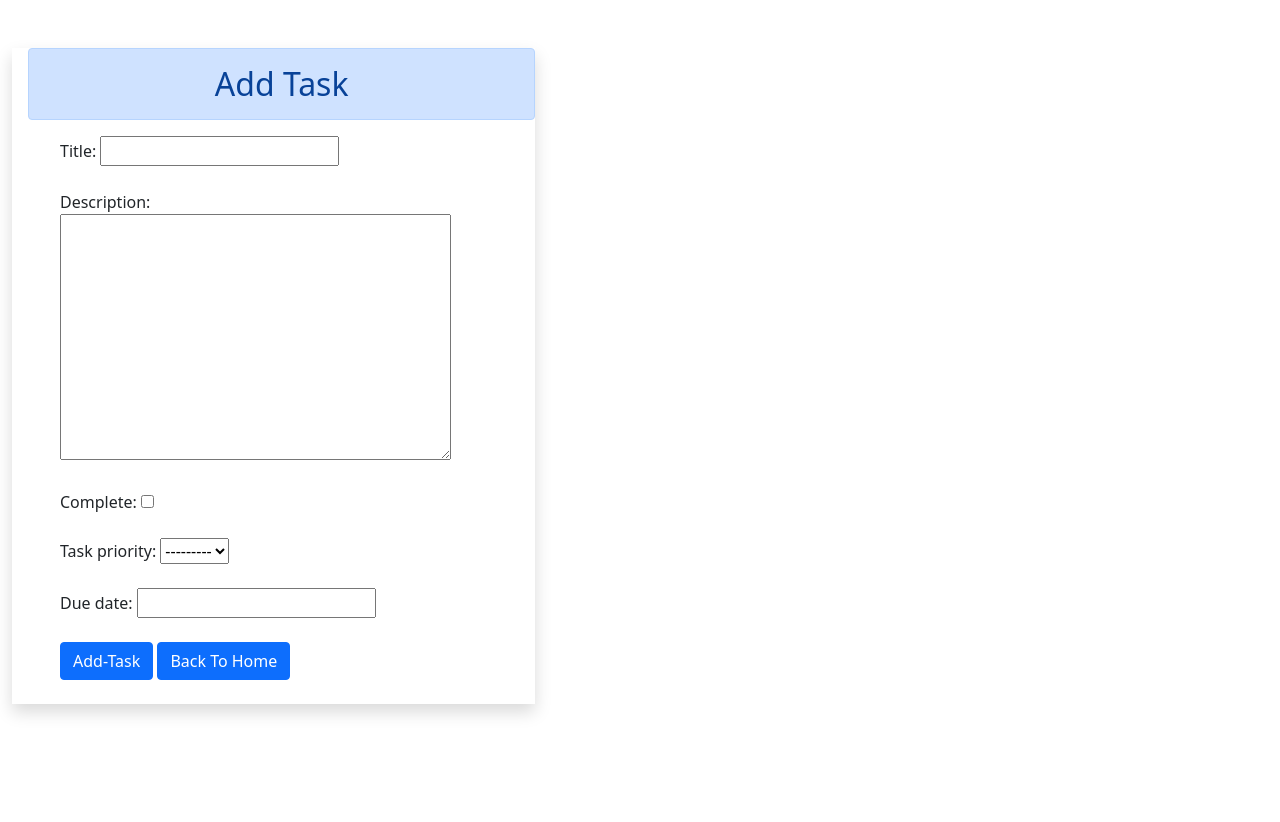
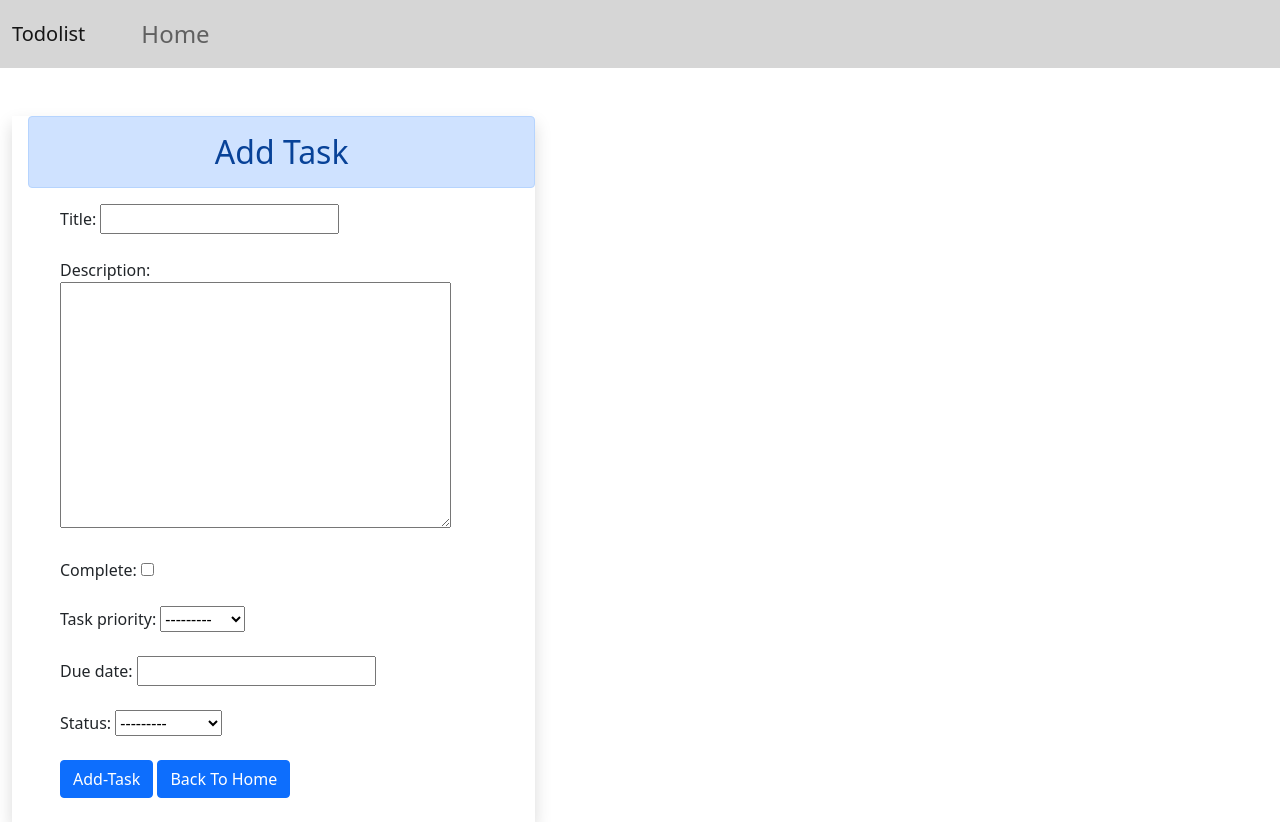
Before and after one commit to PravatJungBasnet/Django_Todolist_Website, a Django app: page /add/ in a window 1280 px wide. Before the commit the page ends 716 px from the top, so only its background shows below. Run offline with Django 5.2, Linux system fonts and the light colour scheme; some libraries are stand-ins or nearby versions.

Commit message:
fourth-commit

```diff
--- a/task/admin.py
+++ b/task/admin.py
@@ -4,4 +4,4 @@ from .models import task
 # Register your models here.
 @admin.register(task)
 class taskAdmin(admin.ModelAdmin):
-    list_display=['user','title','description','complete','create','task_priority','due_date',]
+    list_display=['user','title','description','complete','create','task_priority','due_date','status']
--- a/task/forms.py
+++ b/task/forms.py
@@ -5,7 +5,7 @@ from django.contrib.auth.models import User
 class taskfrom(forms.ModelForm):
     class Meta:
         model=task
-        fields=['title','description','complete','task_priority','due_date',]
+        fields=['title','description','complete','task_priority','due_date','status',]
 #signup
 class Signup(UserCreationForm):
     password1=forms.CharField(widget=forms.PasswordInput(attrs={'class':'form-control'}))
--- a/task/models.py
+++ b/task/models.py
@@ -9,27 +9,29 @@ from django.utils import timezone
 
 
 class task(models.Model):
-    priority_choices =[
-  (1,'1'),
-  (2,'2'),
-  (3,'3'),
-  (4,'4'),
-  (5,'5'),
-  (6,'6'),
-  (7,'7'),
-  (8,'8'),
-  (9,'9'),
-  (10,'10'),
+  priority_choices =[
+  ('Low','Low'),
+  ('Medium','Medium'),
+  ('High','High'),
+
+
 
 ]
-    user=models.ForeignKey(User,on_delete=models.CASCADE)
-    title=models.CharField(max_length=100)
-    description=models.TextField()
-    complete=models.BooleanField(default=False)
-    create=models.DateTimeField(auto_now_add=True)
-    task_priority=models.IntegerField(choices=priority_choices)
-    due_date=models.DateTimeField()
-    def due_remainder(self):
+  status_choices=[
+    ('Pause','Pause'),
+    ('In progress','in Progress'),
+    ('Complete','Complete'),
+  ]
+
+  user=models.ForeignKey(User,on_delete=models.CASCADE)
+  title=models.CharField(max_length=100)
+  description=models.TextField()
+  complete=models.BooleanField(default=False)
+  create=models.DateTimeField(auto_now_add=True)
+  task_priority=models.CharField(choices=priority_choices,max_length=30)
+  due_date=models.DateTimeField()
+  status=models.CharField(choices=status_choices,max_length=50)
+  def due_remainder(self):
         now=timezone.now()
         time_difference=self.due_date-now
         return time_difference
--- /dev/null
+++ b/task/static/task/css/phone.css
@@ -0,0 +1,3 @@
+.navbar{
+    flex-direction: column;
+}
--- a/task/templates/task/base.html
+++ b/task/templates/task/base.html
@@ -11,6 +11,9 @@
     <meta name="viewport" content="width=device-width, initial-scale=1.0">
     <title>Document</title>
     <link rel="stylesheet" href="{% static 'task/css/bootstrap.min.css' %}">
+    <link href="https://fonts.googleapis.com/icon?family=Material+Icons" rel="stylesheet">
+    <link rel="stylesheet" href="https://cdnjs.cloudflare.com/ajax/libs/font-awesome/4.7.0/css/font-awesome.min.css">
+    <link rel="stylesheet" media="screen and (max-width:998)"  href="{% static 'task/css/phone.css' %}">
     <style>
         .container{
         border: 5px solid;
@@ -21,10 +24,66 @@
         .out{
             float: right;
         }
+        .nav-item {
+            text-align:left;
+        }
+
+        .navbar{
+            background-color:#d6d6d6;
+        }
+
 
 
     </style>
 </head>
+<!-- Navbar -->
+
+<nav class="navbar navbar-expand-lg navbar-light bg-body-tertiary navbar fs-4 ms-0 ">
+    <!-- Container wrapper -->
+    <div class="container-fluid">
+      <!-- Navbar brand -->
+      <a class="navbar-brand me-2" href="#">Todolist
+      </a>
+
+      <!-- Toggle button -->
+      <button
+        data-mdb-collapse-init
+        class="navbar-toggler"
+        type="button"
+        data-mdb-target="#navbarButtonsExample"
+        aria-controls="navbarButtonsExample"
+        aria-expanded="false"
+        aria-label="Toggle navigation"
+      >
+        <i class="fas fa-bars"></i>
+      </button>
+
+      <!-- Collapsible wrapper -->
+      <div class="collapse navbar-collapse" id="navbarButtonsExample">
+        <!-- Left links -->
+        <ul class="navbar-nav me-auto mb-2 mb-lg-0 ms-4">
+          <li class="nav-item ms-2">
+            <a class="nav-link ms-2" href="{% url 'hm' %}">Home</a>
+          </li>
+        </ul>
+        <!-- Left links -->
+        {% if request.user.is_authenticated %}
+        <div class="d-flex align-items-center text-decoration-none me-auto"> Hello {{request.user|title}}
+
+        </div>
+
+
+        <div class="d-flex align-items-center text-decoration-none ">
+          <a href="{% url 'out' %}" class="text-decoration-none text-dark me-5 ">Logout</a>
+
+        </div>
+        {% endif %}
+      </div>
+      <!-- Collapsible wrapper -->
+    </div>
+    <!-- Container wrapper -->
+  </nav>
+  <!-- Navbar -->
 <body>
     <div class="container-fluid ">
     {% block side %}
@@ -32,5 +91,6 @@
     {% block content %}
     {% endblock content %}
 </div>
+
 </body>
 </html>
--- a/task/views.py
+++ b/task/views.py
@@ -9,8 +9,8 @@ from django.contrib import messages
 # retrive according to specific user and search task
 def home(request):
     if request.user.is_authenticated:
-        lst=task.objects.filter(user=request.user).order_by('-task_priority')
-        count_task=lst.filter(complete=False).count()
+        lst=task.objects.filter(user=request.user).order_by('-task_priority',)
+        count_task=lst.filter(complete=False and status!=Complete).count()
         tsearch=request.GET.get('search_area','')
         if tsearch:
             lst=task.objects.filter(title__icontains=tsearch,user=request.user)
```
Also changed, not shown: task/templates/task/home.html (+16 -11 lines), db.sqlite3, task/migrations/0005_alter_task_task_priority.py (deleted), task/migrations/0005_task_staus_alter_task_task_priority.py (added), task/migrations/0006_alter_task_task_priority.py (deleted), task/migrations/0006_rename_staus_task_status.py (added), task/migrations/0007_alter_task_status_alter_task_task_priority.py (added).
